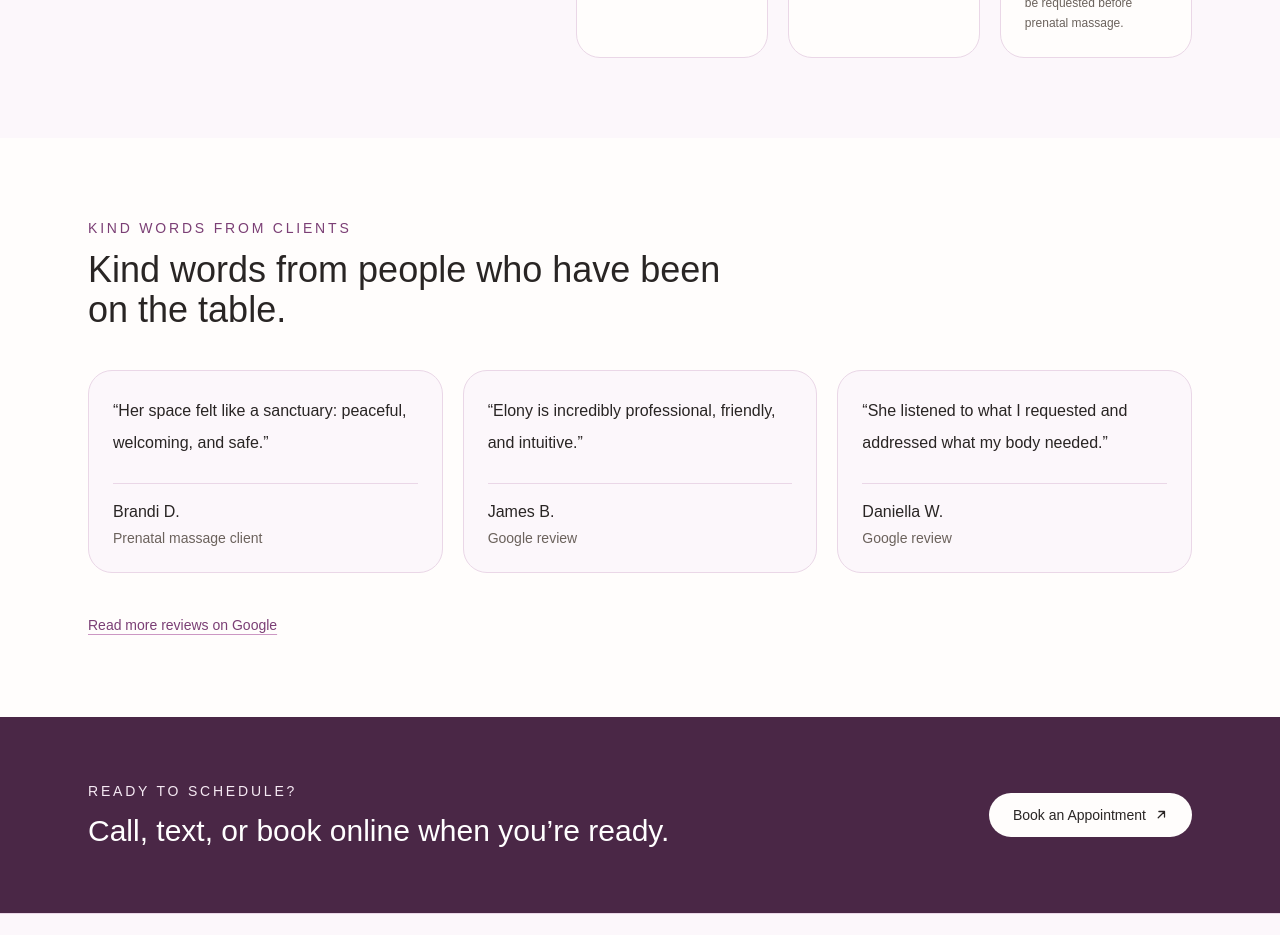
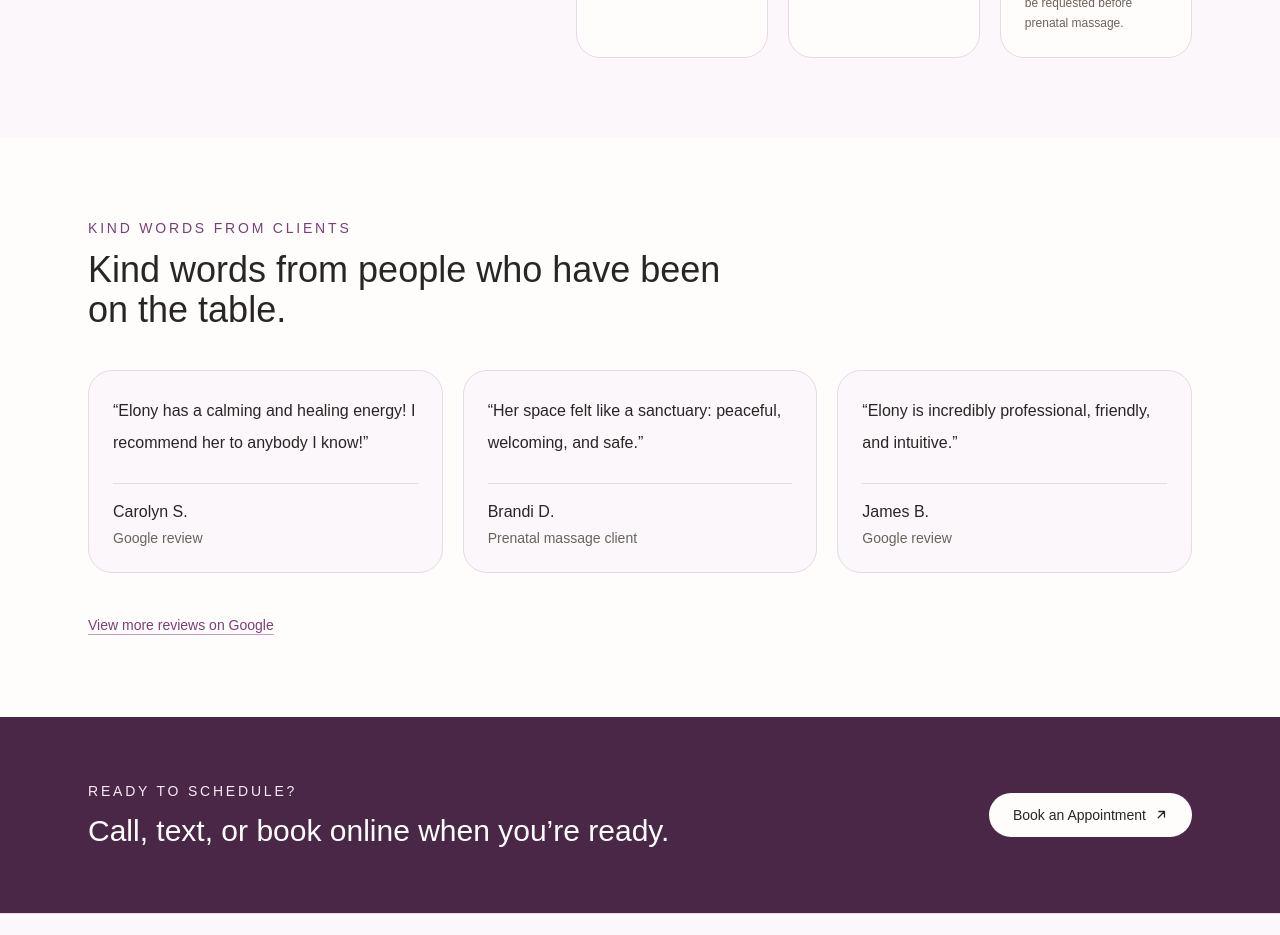
Before and after one commit to arosado-projects/bodyworks-by-elony, a Next.js app: page / in a window 1280 px wide. Shown: the part 2260-3195 px from the top of the page. Built offline with nearby package versions, Linux system fonts and the light colour scheme.

Commit message:
Added random reviews section to Home page

```diff
--- /dev/null
+++ b/app/components/Testimonials.tsx
@@ -0,0 +1,111 @@
+"use client";
+
+import { useEffect, useState } from "react";
+import { siteConfig } from "../lib/site";
+
+const testimonials = [
+  {
+    quote: "Her space felt like a sanctuary: peaceful, welcoming, and safe.",
+    name: "Brandi D.",
+    context: "Prenatal massage client",
+  },
+  {
+    quote: "Elony is incredibly professional, friendly, and intuitive.",
+    name: "James B.",
+    context: "Google review",
+  },
+  {
+    quote:
+      "She listened to what I requested and addressed what my body needed.",
+    name: "Daniella W.",
+    context: "Google review",
+  },
+  {
+    quote:
+      "I was looking for some relief in my neck and shoulders, and she does a fantastic job.",
+    name: "Ashley C.",
+    context: "Google review",
+  },
+  {
+    quote:
+      "Elony has a calming and healing energy! I recommend her to anybody I know!",
+    name: "Carolyn S.",
+    context: "Google review",
+  },
+  {
+    quote:
+      "As an athlete and mother, she has been an integral part of my recovery & self-care.",
+    name: "Maracujá P.",
+    context: "Google review",
+  },
+  {
+    quote:
+      "She listens to you, has great skill in finding knots/sore spots & takes care in resolving them.",
+      name: "Carmen V.",
+      context: "Google review"
+  },
+];
+
+function pickRandomTestimonials<T>(items: T[], count: number) {
+  return [...items].sort(() => Math.random() - 0.5).slice(0, count);
+}
+
+export default function Testimonials() {
+  const [selectedTestimonials, setSelectedTestimonials] = useState(
+    testimonials.slice(0, 3),
+  );
+
+  useEffect(() => {
+    setSelectedTestimonials(pickRandomTestimonials(testimonials, 3));
+  }, []);
+
+  return (
+    <section className="bg-bwe-surface">
+      <div className="mx-auto max-w-6xl px-6 py-20">
+        <div className="mb-10 max-w-2xl">
+          <p className="mb-3 text-sm uppercase tracking-[0.2em] text-bwe-accent-dark">
+            Kind Words from Clients
+          </p>
+
+          <h2 className="text-3xl font-light text-bwe-text sm:text-4xl">
+            Kind words from people who have been on the table.
+          </h2>
+        </div>
+
+        <div className="grid gap-5 md:grid-cols-3">
+          {selectedTestimonials.map((testimonial) => (
+            <figure
+              key={`${testimonial.name}-${testimonial.quote}`}
+              className="rounded-3xl border border-bwe-border bg-bwe-page p-6"
+            >
+              <blockquote className="leading-8 text-bwe-text">
+                “{testimonial.quote}”
+              </blockquote>
+
+              <figcaption className="mt-6 border-t border-bwe-border pt-4">
+                <p className="font-medium text-bwe-text">
+                  {testimonial.name}
+                </p>
+
+                <p className="mt-1 text-sm text-bwe-muted">
+                  {testimonial.context}
+                </p>
+              </figcaption>
+            </figure>
+          ))}
+        </div>
+
+        <div className="mt-10">
+          <a
+            href={siteConfig.social.googleReviewsRead}
+            target="_blank"
+            rel="noopener noreferrer"
+            className="text-sm font-medium text-bwe-accent-dark underline decoration-bwe-accent underline-offset-4 hover:decoration-bwe-accent-dark"
+          >
+            View more reviews on Google
+          </a>
+        </div>
+      </div>
+    </section>
+  );
+}
--- a/app/page.tsx
+++ b/app/page.tsx
@@ -2,6 +2,7 @@ import type { Metadata } from "next";
 import Image from "next/image";
 import { getBookingUrl, siteConfig } from "./lib/site";
 import ExternalLinkIcon from "./components/ExternalLinkIcon";
+import Testimonials from "./components/Testimonials";
 
 export const metadata: Metadata = {
   title: "Bodyworks By Elony | Massage & Bodywork in Cedar Park, TX",
@@ -262,53 +263,7 @@ export default function HomePage() {
         </div>
       </section>
 
-      <section className="bg-bwe-surface">
-        <div className="mx-auto max-w-6xl px-6 py-20">
-          <div className="mb-10 max-w-2xl">
-            <p className="mb-3 text-sm uppercase tracking-[0.2em] text-bwe-accent-dark">
-              Kind Words from Clients
-            </p>
-
-            <h2 className="text-3xl font-light text-bwe-text sm:text-4xl">
-              Kind words from people who have been on the table.
-            </h2>
-          </div>
-
-          <div className="grid gap-5 md:grid-cols-3">
-            {testimonials.map((testimonial) => (
-              <figure
-                key={testimonial.name}
-                className="rounded-3xl border border-bwe-border bg-bwe-page p-6"
-              >
-                <blockquote className="leading-8 text-bwe-text">
-                  “{testimonial.quote}”
-                </blockquote>
-
-                <figcaption className="mt-6 border-t border-bwe-border pt-4">
-                  <p className="font-medium text-bwe-text">
-                    {testimonial.name}
-                  </p>
-
-                  <p className="mt-1 text-sm text-bwe-muted">
-                    {testimonial.context}
-                  </p>
-                </figcaption>
-              </figure>
-            ))}
-          </div>
-
-          <div className="mt-10">
-            <a
-              href={siteConfig.social.googleReviewsRead}
-              target="_blank"
-              rel="noopener noreferrer"
-              className="text-sm font-medium text-bwe-accent-dark underline decoration-bwe-accent underline-offset-4 hover:decoration-bwe-accent-dark"
-            >
-              Read more reviews on Google
-            </a>
-          </div>
-        </div>
-      </section>
+      <Testimonials />
 
       <section className="bg-bwe-accent-deep text-white">
         <div className="mx-auto flex max-w-6xl flex-col gap-8 px-6 py-16 md:flex-row md:items-center md:justify-between">
```
